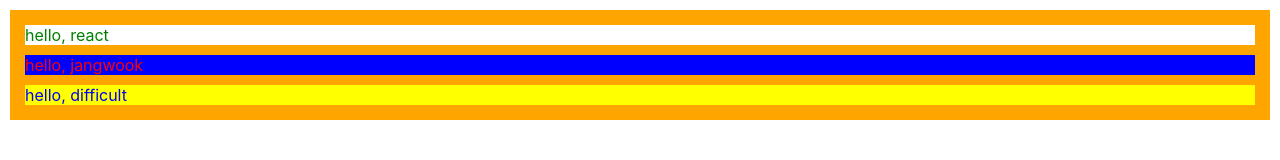
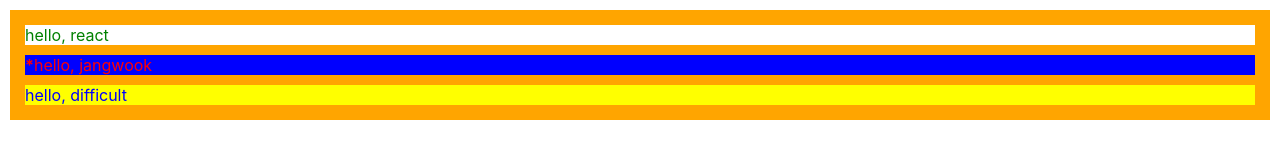
Before and after one commit to rxjw95/react-practice, a React (Create React App) app: page / in a window 1280 px wide. Shown: the top 160 px of the page. Built offline with nearby package versions, Linux system fonts and the light colour scheme.

Commit message:
조건부 렌더링 학습

```diff
--- a/src/App.js
+++ b/src/App.js
@@ -11,8 +11,15 @@ function App() {
 
   return (
     <Wrapper style={style}>
-      <Hello name={"react"} color="green" background={"white"} />
-      <Hello name={"jangwook"} color="red" background={"blue"} />
+      <Hello
+        name={"react"}
+        color="green"
+        background={"white"}
+        isSpecial={false}
+      />
+
+      {/* isSpecial에 값을 넘기지 않으면 true 넘어가게 된다. */}
+      <Hello name={"jangwook"} color="red" background={"blue"} isSpecial />
       <Hello name={"difficult"} color="blue" background={"yellow"} />
     </Wrapper>
   );
--- a/src/Hello.js
+++ b/src/Hello.js
@@ -1,7 +1,13 @@
 import React from "react";
 
-const Hello = ({ name, color, background, margin }) => {
-  return <div style={{ color, background, margin }}>hello, {name}</div>;
+const Hello = ({ name, color, background, margin, isSpecial }) => {
+  return (
+    <div style={{ color, background, margin }}>
+      {/* {isSpecial ? <b>*</b>} : null */}
+      {isSpecial && <b>*</b>}
+      hello, {name}
+    </div>
+  );
 };
 
 Hello.defaultProps = {
```
